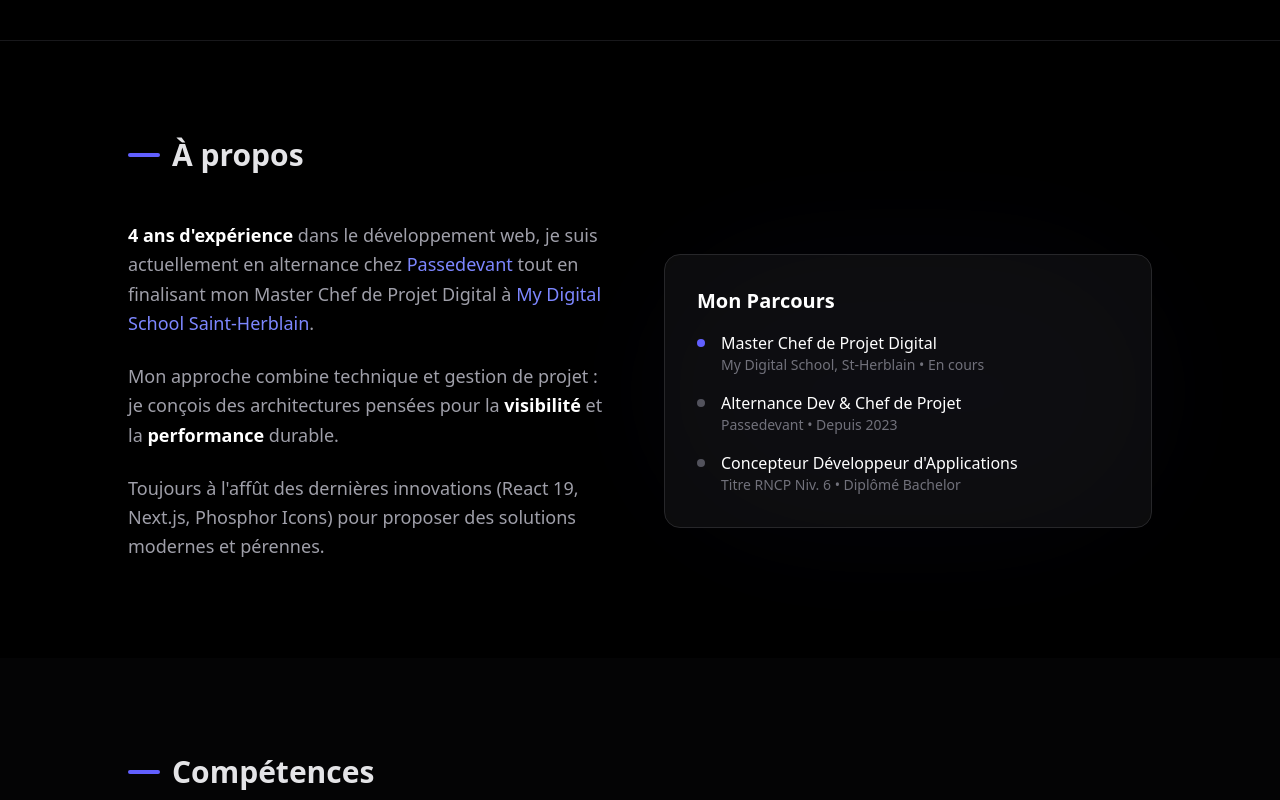
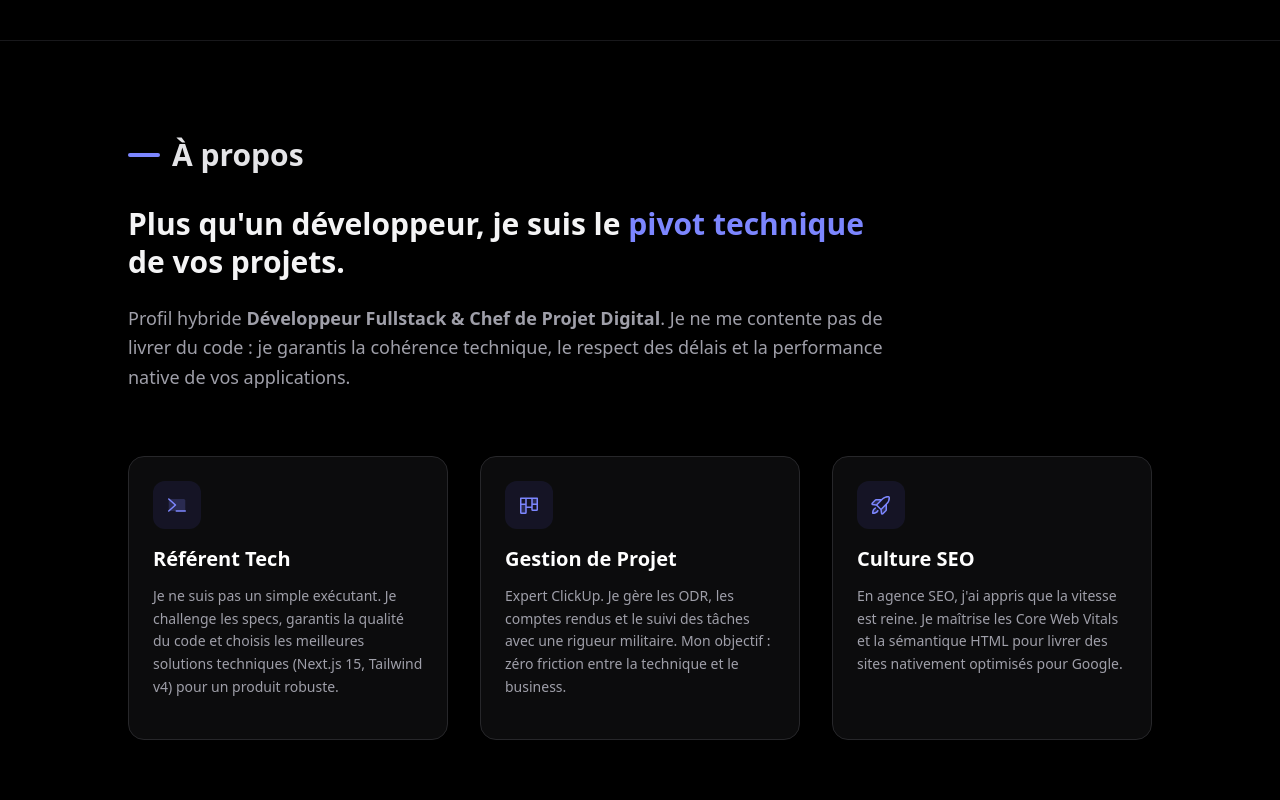
Before and after one commit to Dteeech/mds-devops-portfolio, a Next.js app: page / in a window 1280 px wide. Shown: the part 680-1480 px from the top of the page. Built offline with nearby package versions, Linux system fonts and the light colour scheme.

Commit message:
feat: Update Phosphor Icons to their new naming convention, revamp the "About" section content and structure, and update corresponding unit tests.

```diff
--- a/app/components/ThemeToggle.js
+++ b/app/components/ThemeToggle.js
@@ -1,7 +1,7 @@
 'use client';
 
 import * as React from 'react';
-import { Moon, Sun } from '@phosphor-icons/react';
+import { MoonIcon, SunIcon } from '@phosphor-icons/react';
 import { useTheme } from 'next-themes';
 import { motion } from 'framer-motion';
 
@@ -26,9 +26,9 @@ export function ThemeToggle() {
       aria-label="Toggle Theme"
     >
       {theme === 'dark' ? (
-        <Moon className="w-5 h-5" weight="fill" />
+        <MoonIcon className="w-5 h-5" weight="fill" />
       ) : (
-        <Sun className="w-5 h-5" weight="fill" />
+        <SunIcon className="w-5 h-5" weight="fill" />
       )}
     </motion.button>
   );
--- a/app/layout.js
+++ b/app/layout.js
@@ -22,6 +22,7 @@ export default function RootLayout({ children }) {
   return (
     <html lang="en" suppressHydrationWarning className="scroll-smooth">
       <body
+        suppressHydrationWarning
         className={`${geistSans.variable} ${geistMono.variable} antialiased bg-white dark:bg-black text-zinc-900 dark:text-zinc-50 transition-colors duration-300`}
       >
         <ThemeProvider attribute="class" defaultTheme="dark" enableSystem>
--- a/app/page.js
+++ b/app/page.js
@@ -1,6 +1,5 @@
 
-
-import { Code, Database, Globe, Layout, MagnifyingGlass, Terminal, Cpu, Stack } from '@phosphor-icons/react/dist/ssr';
+import { CodeIcon, DatabaseIcon, GlobeIcon, LayoutIcon, MagnifyingGlassIcon, TerminalIcon, CpuIcon, StackIcon, CheckCircleIcon, KanbanIcon, RocketLaunchIcon } from '@phosphor-icons/react/dist/ssr';
 import { HeroSection, Reveal, ProjectCard, SkillBadge, TechStack } from './components/ui-client';
 
 export const metadata = {
@@ -18,50 +17,52 @@ export default function Home() {
       <section id="about" className="py-24 px-6 border-t border-zinc-200 dark:border-zinc-900">
         <div className="max-w-5xl mx-auto">
           <Reveal>
-            <h2 className="text-3xl font-bold mb-12 flex items-center gap-3">
-              <span className="w-8 h-1 bg-indigo-500 rounded-full"></span> {' '}
+            <h2 className="text-3xl font-bold mb-8 flex items-center gap-3">
+              <span className="w-8 h-1 bg-indigo-600 dark:bg-indigo-400 rounded-full"></span> {' '}
               À propos
             </h2>
-            <div className="grid md:grid-cols-2 gap-12 items-center">
-              <div className="space-y-6 text-zinc-600 dark:text-zinc-400 text-lg leading-relaxed">
-                <p>
-                  <strong className="text-zinc-900 dark:text-white">4 ans d'expérience</strong> dans le développement web, je suis actuellement en alternance chez <a href="https://passedevant.net" target="_blank" className="text-indigo-600 dark:text-indigo-400 hover:underline">Passedevant</a> tout en finalisant mon Master Chef de Projet Digital à <span className="text-indigo-600 dark:text-indigo-400">My Digital School Saint-Herblain</span>.
-                </p>
-                <p>
-                  Mon approche combine technique et gestion de projet : je conçois des architectures pensées pour la <strong className="text-zinc-900 dark:text-white">visibilité</strong> et la <strong className="text-zinc-900 dark:text-white">performance</strong> durable.
-                </p>
-                <p>
-                  Toujours à l'affût des dernières innovations (React 19, Next.js, Phosphor Icons) pour proposer des solutions modernes et pérennes.
+
+            <div className="mb-16 max-w-3xl">
+              <p className="text-2xl md:text-3xl font-semibold leading-tight text-zinc-800 dark:text-zinc-100 mb-6">
+                Plus qu'un développeur, je suis le <span className="text-indigo-600 dark:text-indigo-400">pivot technique</span> de vos projets.
+              </p>
+              <p className="text-lg text-zinc-600 dark:text-zinc-400 leading-relaxed">
+                Profil hybride <strong>Développeur Fullstack & Chef de Projet Digital</strong>. Je ne me contente pas de livrer du code : je garantis la cohérence technique, le respect des délais et la performance native de vos applications.
+              </p>
+            </div>
+
+            <div className="grid md:grid-cols-3 gap-8">
+              {/* Pillier 1 : Référent Tech */}
+              <div className="p-6 bg-white dark:bg-zinc-900/50 border border-zinc-200 dark:border-zinc-800 rounded-2xl shadow-sm hover:border-indigo-500/30 transition-colors">
+                <div className="w-12 h-12 mb-4 bg-indigo-100 dark:bg-indigo-500/10 rounded-xl flex items-center justify-center text-indigo-600 dark:text-indigo-400">
+                  <TerminalIcon className="w-6 h-6" weight="duotone" />
+                </div>
+                <h3 className="text-xl font-bold mb-3 text-zinc-900 dark:text-white">Référent Tech</h3>
+                <p className="text-zinc-600 dark:text-zinc-400 text-sm leading-relaxed mb-4">
+                  Je ne suis pas un simple exécutant. Je challenge les specs, garantis la qualité du code et choisis les meilleures solutions techniques (Next.js 15, Tailwind v4) pour un produit robuste.
                 </p>
               </div>
-              <div className="relative">
-                <div className="absolute inset-0 bg-indigo-500/20 blur-3xl rounded-full opacity-20"></div>
-                <div className="relative p-8 bg-white dark:bg-zinc-900/50 border border-zinc-200 dark:border-zinc-800 rounded-2xl shadow-sm dark:shadow-none">
-                  <h3 className="text-xl font-semibold text-zinc-900 dark:text-white mb-4">Mon Parcours</h3>
-                  <ul className="space-y-4">
-                    <li className="flex gap-4">
-                      <div className="w-2 h-2 mt-2 rounded-full bg-indigo-500"></div>
-                      <div>
-                        <div className="text-zinc-900 dark:text-white font-medium">Master Chef de Projet Digital</div>
-                        <div className="text-sm text-zinc-500">My Digital School, St-Herblain • En cours</div>
-                      </div>
-                    </li>
-                    <li className="flex gap-4">
-                      <div className="w-2 h-2 mt-2 rounded-full bg-zinc-400 dark:bg-zinc-600"></div>
-                      <div>
-                        <div className="text-zinc-900 dark:text-white font-medium">Alternance Dev & Chef de Projet</div>
-                        <div className="text-sm text-zinc-500">Passedevant • Depuis 2023</div>
-                      </div>
-                    </li>
-                    <li className="flex gap-4">
-                      <div className="w-2 h-2 mt-2 rounded-full bg-zinc-400 dark:bg-zinc-600"></div>
-                      <div>
-                        <div className="text-zinc-900 dark:text-white font-medium">Concepteur Développeur d'Applications</div>
-                        <div className="text-sm text-zinc-500">Titre RNCP Niv. 6 • Diplômé Bachelor</div>
-                      </div>
-                    </li>
-                  </ul>
+
+              {/* Pillier 2 : Gestion de Projet */}
+              <div className="p-6 bg-white dark:bg-zinc-900/50 border border-zinc-200 dark:border-zinc-800 rounded-2xl shadow-sm hover:border-indigo-500/30 transition-colors">
+                <div className="w-12 h-12 mb-4 bg-indigo-100 dark:bg-indigo-500/10 rounded-xl flex items-center justify-center text-indigo-600 dark:text-indigo-400">
+                  <KanbanIcon className="w-6 h-6" weight="duotone" />
                 </div>
+                <h3 className="text-xl font-bold mb-3 text-zinc-900 dark:text-white">Gestion de Projet</h3>
+                <p className="text-zinc-600 dark:text-zinc-400 text-sm leading-relaxed mb-4">
+                  Expert ClickUp. Je gère les ODR, les comptes rendus et le suivi des tâches avec une rigueur militaire. Mon objectif : zéro friction entre la technique et le business.
+                </p>
+              </div>
+
+              {/* Pillier 3 : Relation SEO */}
+              <div className="p-6 bg-white dark:bg-zinc-900/50 border border-zinc-200 dark:border-zinc-800 rounded-2xl shadow-sm hover:border-indigo-500/30 transition-colors">
+                <div className="w-12 h-12 mb-4 bg-indigo-100 dark:bg-indigo-500/10 rounded-xl flex items-center justify-center text-indigo-600 dark:text-indigo-400">
+                  <RocketLaunchIcon className="w-6 h-6" weight="duotone" />
+                </div>
+                <h3 className="text-xl font-bold mb-3 text-zinc-900 dark:text-white">Culture SEO</h3>
+                <p className="text-zinc-600 dark:text-zinc-400 text-sm leading-relaxed mb-4">
+                  En agence SEO, j'ai appris que la vitesse est reine. Je maîtrise les Core Web Vitals et la sémantique HTML pour livrer des sites nativement optimisés pour Google.
+                </p>
               </div>
             </div>
           </Reveal>
@@ -80,27 +81,27 @@ export default function Home() {
             <div className="grid grid-cols-1 md:grid-cols-2 gap-8 mb-12">
               <div>
                 <h3 className="text-xl font-semibold mb-6 text-zinc-800 dark:text-zinc-200 flex items-center gap-2">
-                  <Code className="w-5 h-5 text-indigo-500 dark:text-indigo-400" weight="bold" />
+                  <CodeIcon className="w-5 h-5 text-indigo-500 dark:text-indigo-400" weight="bold" />
                   Tech Stack
                 </h3>
                 <div className="grid grid-cols-1 sm:grid-cols-2 gap-3">
-                  <SkillBadge icon={<Globe className="w-5 h-5" weight="duotone" />} name="Next.js 16" level="Expert" />
-                  <SkillBadge icon={<Layout className="w-5 h-5" weight="duotone" />} name="React 19" level="Avancé" />
-                  <SkillBadge icon={<Terminal className="w-5 h-5" weight="duotone" />} name="TypeScript" level="Avancé" />
-                  <SkillBadge icon={<Stack className="w-5 h-5" weight="duotone" />} name="Tailwind v4" level="Expert" />
+                  <SkillBadge icon={<GlobeIcon className="w-5 h-5" weight="duotone" />} name="Next.js 16" level="Expert" />
+                  <SkillBadge icon={<LayoutIcon className="w-5 h-5" weight="duotone" />} name="React 19" level="Avancé" />
+                  <SkillBadge icon={<TerminalIcon className="w-5 h-5" weight="duotone" />} name="TypeScript" level="Avancé" />
+                  <SkillBadge icon={<StackIcon className="w-5 h-5" weight="duotone" />} name="Tailwind v4" level="Expert" />
                 </div>
               </div>
 
               <div>
                 <h3 className="text-xl font-semibold mb-6 text-zinc-800 dark:text-zinc-200 flex items-center gap-2">
-                  <MagnifyingGlass className="w-5 h-5 text-indigo-500 dark:text-indigo-400" weight="bold" />
+                  <MagnifyingGlassIcon className="w-5 h-5 text-indigo-500 dark:text-indigo-400" weight="bold" />
                   Transverse & SEO
                 </h3>
                 <div className="grid grid-cols-1 sm:grid-cols-2 gap-3">
-                  <SkillBadge icon={<MagnifyingGlass className="w-5 h-5" weight="duotone" />} name="SEO Technique" level="Expert" />
-                  <SkillBadge icon={<Cpu className="w-5 h-5" weight="duotone" />} name="Core Web Vitals" level="Expert" />
-                  <SkillBadge icon={<Database className="w-5 h-5" weight="duotone" />} name="PostgreSQL" level="Intermédiaire" />
-                  <SkillBadge icon={<Globe className="w-5 h-5" weight="duotone" />} name="Gestion Agile" level="Scrum/Kanban" />
+                  <SkillBadge icon={<MagnifyingGlassIcon className="w-5 h-5" weight="duotone" />} name="SEO Technique" level="Expert" />
+                  <SkillBadge icon={<CpuIcon className="w-5 h-5" weight="duotone" />} name="Core Web Vitals" level="Expert" />
+                  <SkillBadge icon={<DatabaseIcon className="w-5 h-5" weight="duotone" />} name="PostgreSQL" level="Intermédiaire" />
+                  <SkillBadge icon={<GlobeIcon className="w-5 h-5" weight="duotone" />} name="Gestion Agile" level="Scrum/Kanban" />
                 </div>
               </div>
             </div>
@@ -158,7 +159,9 @@ export default function Home() {
                   Je suis à l'écoute d'opportunités pour des projets ambitieux nécessitant une expertise technique pointue.
                 </p>
                 <a
-                  href="mailto:isaac.passedevant@gmail.com"
+                  href="https://www.linkedin.com/in/isaac-marshall-106660227/"
+                  target="_blank"
+                  rel="noopener noreferrer"
                   className="inline-flex items-center gap-2 px-8 py-4 bg-indigo-600 hover:bg-indigo-700 text-white font-bold rounded-full transition-all hover:scale-105 shadow-lg shadow-indigo-500/20"
                 >
                   Me contacter
```
Also changed, not shown: app/components/ui-client.js (+5 -5 lines), 2 other files (tests, documents, lock files or other folders).
